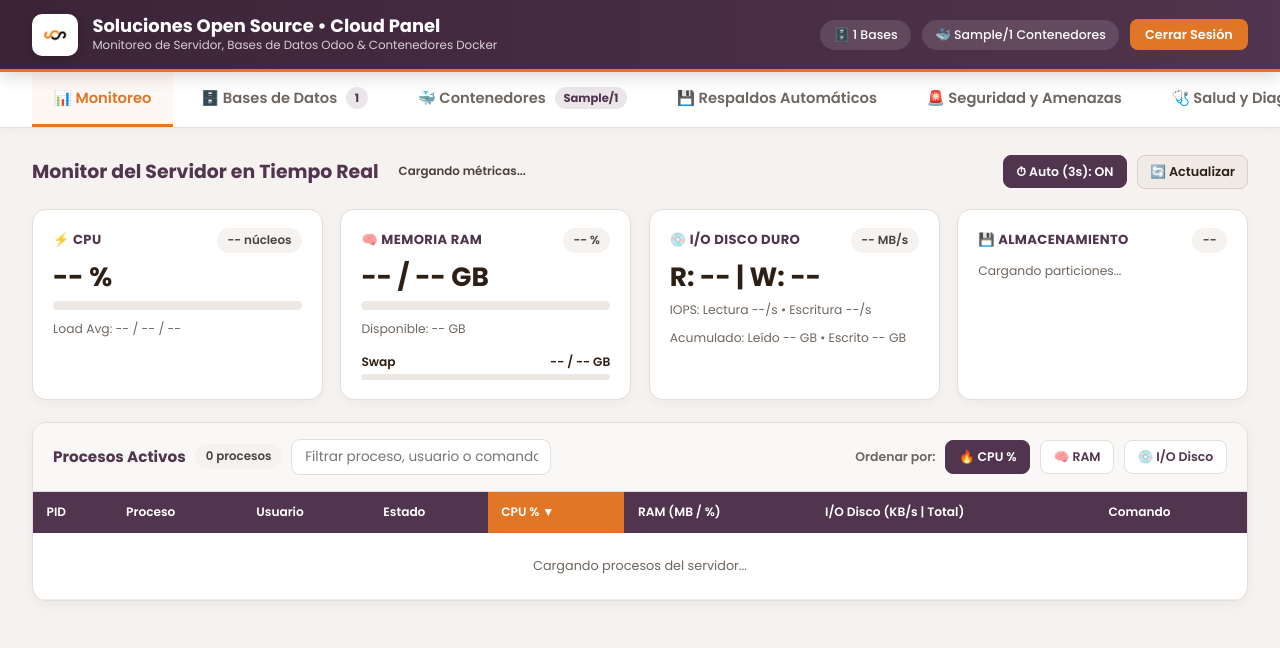
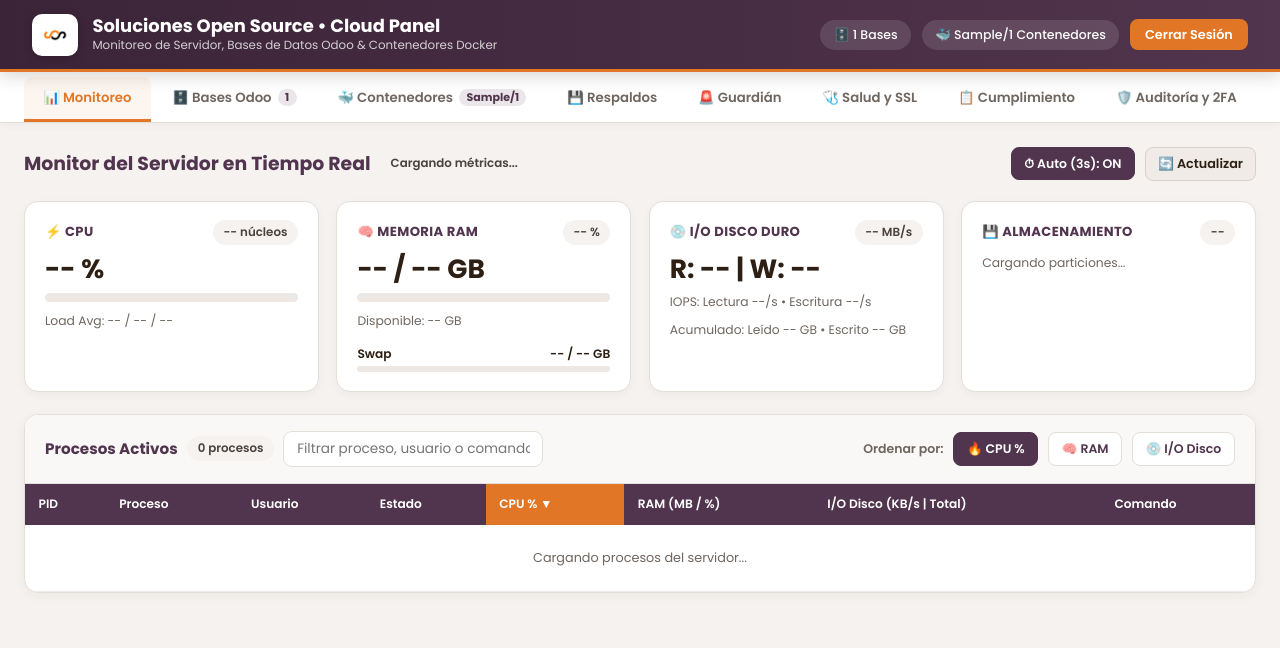
Before and after one commit to solucionesos/sos_cloud_panel, a FastAPI app: template app/templates/dashboard.html in a window 1280 px wide. Shown: the top 648 px of the page. Run offline with FastAPI, Linux system fonts and the light colour scheme; the template is opened without the code that fills it: most values are stand-ins (such as "Sample title", 1, 10 or a date in 2020); some libraries are stand-ins or nearby versions.

Commit message:
Improve top navigation bar layout to fit all 8 tabs cleanly without horizontal scroll

```diff
--- a/app/templates/dashboard.html
+++ b/app/templates/dashboard.html
@@ -33,13 +33,13 @@
         .btn-logout { background: var(--sos-primary); color: #fff; text-decoration: none; padding: 0.42rem 0.95rem; border-radius: 8px; font-size: 0.8rem; font-weight: 600; }
         .btn-logout:hover { background: var(--sos-primary-hover); }
         .tabs-wrapper { background: #ffffff; border-bottom: 1px solid var(--border-color); box-shadow: 0 2px 8px rgba(46, 31, 20, 0.04); }
-        .tabs-nav { max-width: 1380px; margin: 0 auto; padding: 0 2rem; display: flex; gap: 0.4rem; overflow-x: auto; }
-        .tab-btn { background: transparent; border: none; border-bottom: 3px solid transparent; padding: 0.95rem 1.35rem; font-size: 0.92rem; font-weight: 600; color: var(--sos-muted); cursor: pointer; display: inline-flex; align-items: center; gap: 0.55rem; white-space: nowrap; }
-        .tab-btn:hover { color: var(--sos-secondary); background: rgba(81, 52, 77, 0.04); }
-        .tab-btn.active { color: var(--sos-primary); border-bottom-color: var(--sos-primary); background: rgba(225, 119, 38, 0.05); }
-        .tab-count { background: rgba(81, 52, 77, 0.12); color: var(--sos-secondary); font-size: 0.72rem; padding: 0.15rem 0.55rem; border-radius: 99px; font-weight: 700; }
-        .tab-btn.active .tab-count { background: rgba(225, 119, 38, 0.16); color: var(--sos-primary); }
-        main.container { max-width: 1380px; margin: 0 auto; padding: 1.65rem 2rem 3rem; }
+        .tabs-nav { max-width: 1460px; margin: 0 auto; padding: 0.3rem 1.5rem 0; display: flex; flex-wrap: wrap; align-items: stretch; gap: 0.15rem; }
+        .tab-btn { flex: 1 1 auto; justify-content: center; background: transparent; border: none; border-bottom: 3px solid transparent; border-radius: 8px 8px 0 0; padding: 0.68rem 0.72rem; font-size: 0.83rem; font-weight: 600; color: var(--sos-muted); cursor: pointer; display: inline-flex; align-items: center; gap: 0.38rem; white-space: nowrap; transition: background 0.15s, color 0.15s; }
+        .tab-btn:hover { color: var(--sos-secondary); background: rgba(81, 52, 77, 0.05); }
+        .tab-btn.active { color: var(--sos-primary); border-bottom-color: var(--sos-primary); background: rgba(225, 119, 38, 0.07); }
+        .tab-count { background: rgba(81, 52, 77, 0.12); color: var(--sos-secondary); font-size: 0.69rem; padding: 0.12rem 0.46rem; border-radius: 99px; font-weight: 700; line-height: 1.2; }
+        .tab-btn.active .tab-count { background: rgba(225, 119, 38, 0.18); color: var(--sos-primary); }
+        main.container { max-width: 1460px; margin: 0 auto; padding: 1.5rem 1.5rem 3rem; }
         .tab-panel { display: none; }
         .tab-panel.active { display: block; }
         .toolbar { display: flex; flex-wrap: wrap; align-items: center; justify-content: space-between; gap: 0.85rem; margin-bottom: 1.25rem; }
@@ -109,7 +109,8 @@
         .modal-header { padding: 1rem 1.4rem; background: #2b2b36; display: flex; align-items: center; justify-content: space-between; }
         .modal-body { padding: 1.2rem; overflow-y: auto; font-family: monospace; font-size: 0.8rem; white-space: pre-wrap; line-height: 1.45; color: #d1d5db; }
         .btn-close { background: var(--sos-primary); color: #fff; border: none; padding: 0.45rem 0.95rem; border-radius: 8px; cursor: pointer; font-weight: 600; min-height: 40px; }
-        @media (max-width: 720px) { header.topbar, .tabs-nav, main.container { padding-left: 1rem; padding-right: 1rem; } .search-input { width: 100%; } }
+        @media (max-width: 1120px) { .tab-btn { flex: 1 1 calc(25% - 0.2rem); font-size: 0.8rem; padding: 0.58rem 0.5rem; } }
+        @media (max-width: 720px) { header.topbar, .tabs-nav, main.container { padding-left: 0.85rem; padding-right: 0.85rem; } .tab-btn { flex: 1 1 calc(50% - 0.2rem); } .search-input { width: 100%; } }
     </style>
 </head>
 <body>
@@ -132,14 +133,14 @@
 
     <div class="tabs-wrapper">
         <nav class="tabs-nav">
-            <button class="tab-btn active" data-tab="monitoreo" onclick="switchTab('monitoreo')">📊 Monitoreo</button>
-            <button class="tab-btn" data-tab="bases" onclick="switchTab('bases')">🗄️ Bases de Datos <span class="tab-count">{{ total_dbs }}</span></button>
-            <button class="tab-btn" data-tab="contenedores" onclick="switchTab('contenedores')">🐳 Contenedores <span class="tab-count">{{ running_containers }}/{{ total_containers }}</span></button>
-            <button class="tab-btn" data-tab="respaldos" onclick="switchTab('respaldos')">💾 Respaldos Automáticos</button>
-            <button class="tab-btn" data-tab="amenazas" onclick="switchTab('amenazas')">🚨 Seguridad y Amenazas</button>
-            <button class="tab-btn" data-tab="salud" onclick="switchTab('salud')">🩺 Salud y Diagnóstico</button>
-            <button class="tab-btn" data-tab="cumplimiento" onclick="switchTab('cumplimiento')">📋 Cumplimiento y Antivirus</button>
-            <button class="tab-btn" data-tab="auditoria" onclick="switchTab('auditoria')">🛡️ Auditoría y Acceso</button>
+            <button class="tab-btn active" data-tab="monitoreo" title="Monitor de CPU, RAM, Disco y Procesos" onclick="switchTab('monitoreo')">📊 Monitoreo</button>
+            <button class="tab-btn" data-tab="bases" title="Bases de Datos Odoo y Acceso SSO 1-Clic" onclick="switchTab('bases')">🗄️ Bases Odoo <span class="tab-count">{{ total_dbs }}</span></button>
+            <button class="tab-btn" data-tab="contenedores" title="Contenedores Docker y Logs" onclick="switchTab('contenedores')">🐳 Contenedores <span class="tab-count">{{ running_containers }}/{{ total_containers }}</span></button>
+            <button class="tab-btn" data-tab="respaldos" title="Respaldos Verificados, Restore-Test, age y Nube" onclick="switchTab('respaldos')">💾 Respaldos</button>
+            <button class="tab-btn" data-tab="amenazas" title="Guardián Activo: Firewall, Fuerza Bruta SSH/Odoo e Integridad" onclick="switchTab('amenazas')">🚨 Guardián</button>
+            <button class="tab-btn" data-tab="salud" title="Uptime 1 min, Certificados SSL y Escáner Web/DNS" onclick="switchTab('salud')">🩺 Salud y SSL</button>
+            <button class="tab-btn" data-tab="cumplimiento" title="Cumplimiento Normativo (Ley 1581 / ISO 27001) y Antivirus Filestore" onclick="switchTab('cumplimiento')">📋 Cumplimiento</button>
+            <button class="tab-btn" data-tab="auditoria" title="Bitácora de Auditoría, Sesiones Activas y 2FA" onclick="switchTab('auditoria')">🛡️ Auditoría y 2FA</button>
         </nav>
     </div>
 
```
